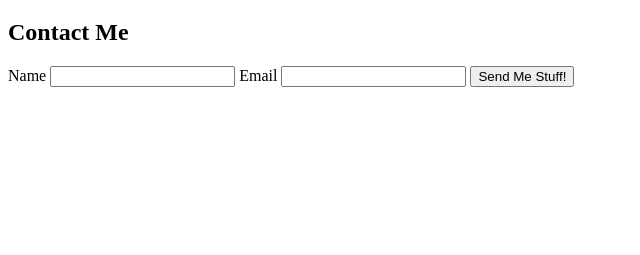
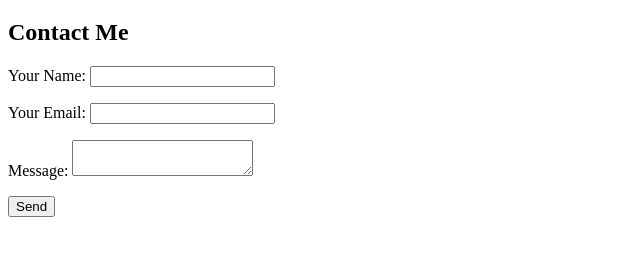
Before and after one commit to fishjam000/custom-domain, a plain HTML site: page index.html in a window 1280 px wide. Shown: the part 61-316 px from the top of the page, without its empty margins (0-640 px from the left). Drawn offline with Linux system fonts and the light colour scheme.

Commit message:
Netlify Contact Form
Make this go!

```diff
--- a/index.html
+++ b/index.html
@@ -11,22 +11,23 @@
 
     <h2>Contact Me</h2>
 
-    <form
-        name="Contact Me"
-        method="POST"
-        data-netlify="true">
+    <form name="contact" method="POST" data-netlify="true">
+        <p>
+          <label>Your Name: <input type="text" name="name" /></label>
+        </p>
 
-        <label for="name">Name</label>
-        <input type="text" name="name" id="name"/>
+        <p>
+          <label>Your Email: <input type="email" name="email" /></label>
+        </p>
 
-        <label for="email">Email</label>
-        <input type="text" name="email" id="email"/>
+        <p>
+          <label>Message: <textarea name="message"></textarea></label>
+        </p>
 
-        <input type="submit" value="Send Me Stuff!"/>
-
-
-
-    </form>
+        <p>
+          <button type="submit">Send</button>
+        </p>
+      </form>
 
 </body>
 </html>
```
